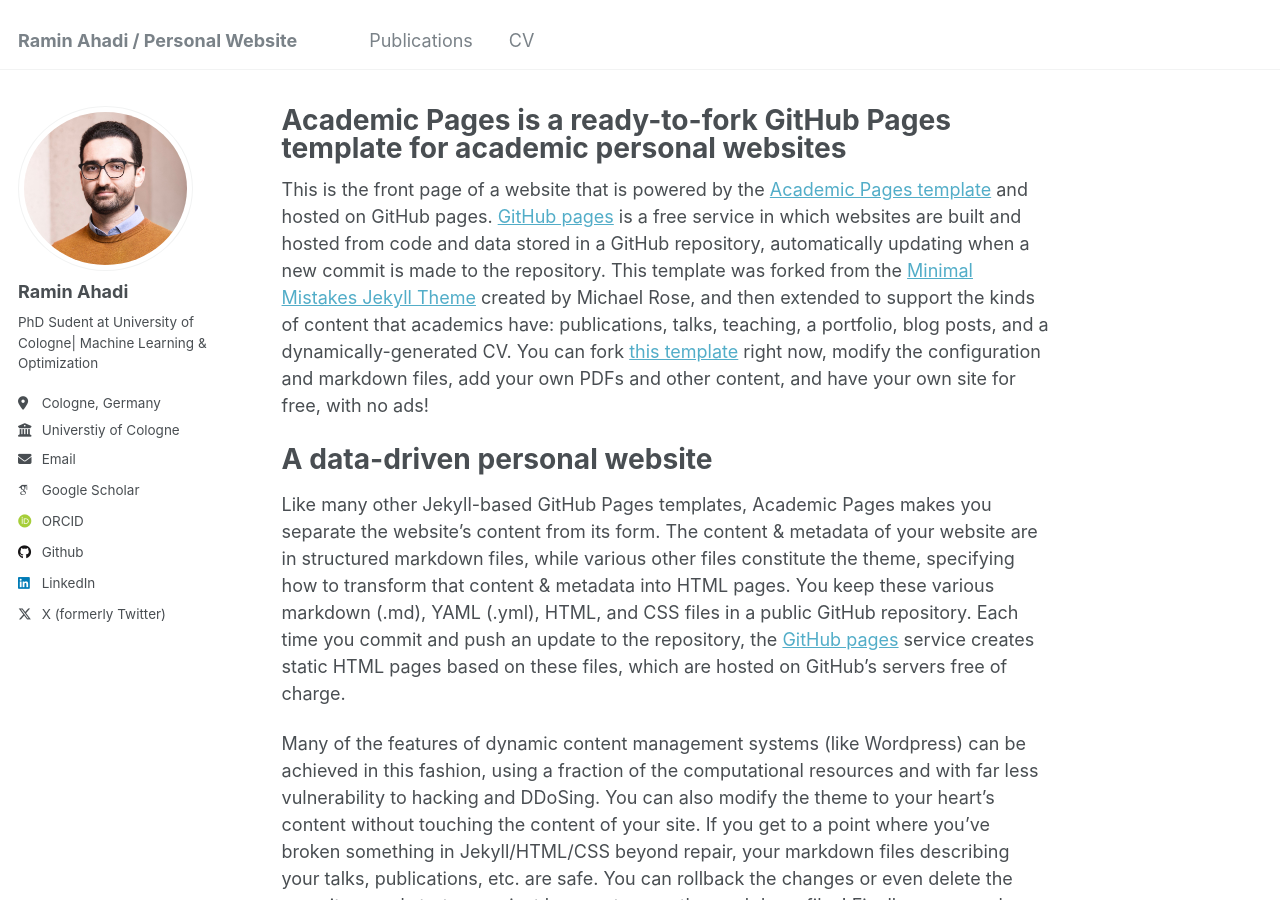
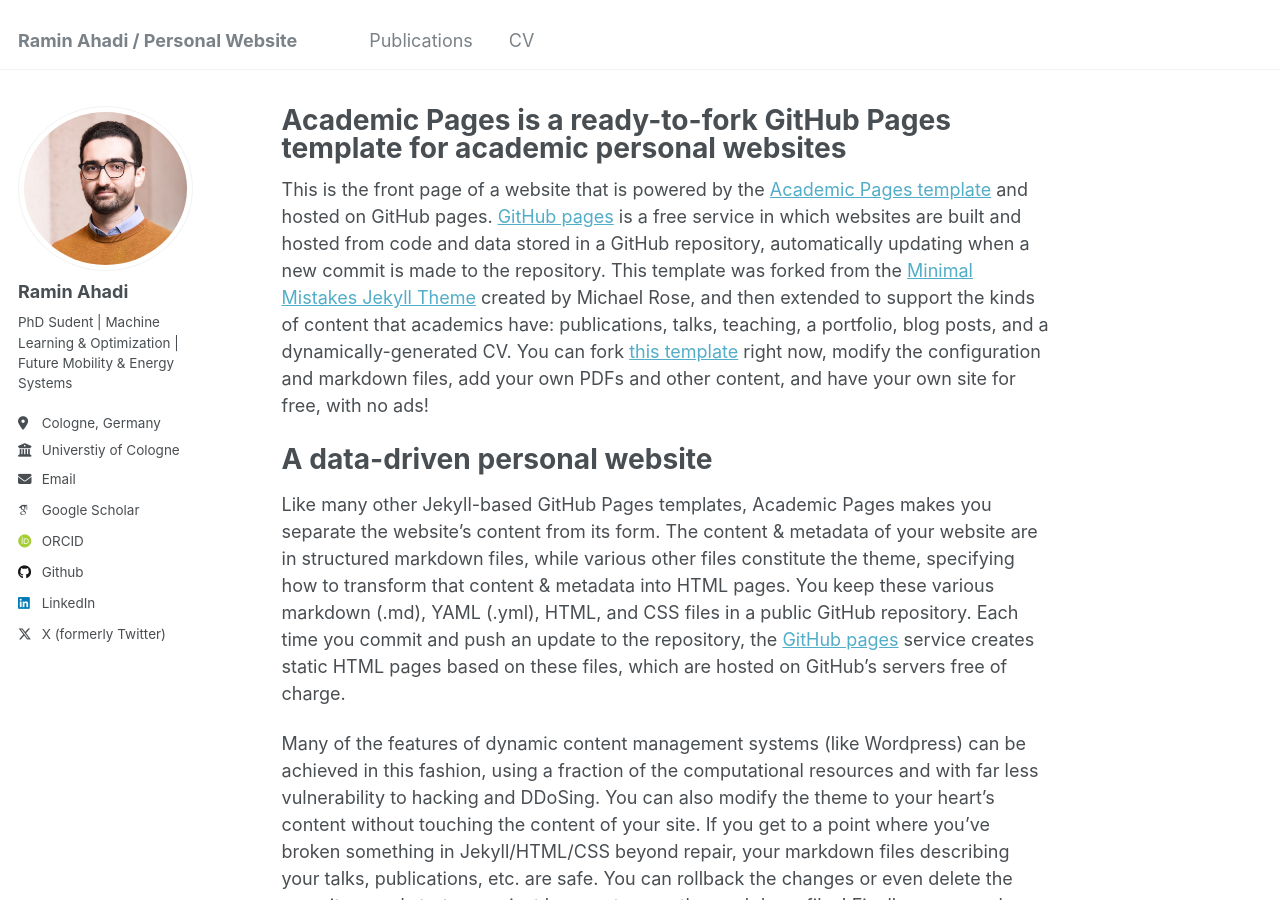
Before and after one commit to rahadi94/rahadi94.github.io, a Jekyll site: the page built from _pages/about.md, in a window 1280 px wide and 900 px high. Built offline with Jekyll 4.4.1, drawn with Linux system fonts in a browser that asks for light colours; some web fonts are replaced.

Commit message:
Update _config.yml

```diff
--- a/_config.yml
+++ b/_config.yml
@@ -24,7 +24,7 @@
   avatar           : "oMVilnzM copy.jpg"
   name             : "Ramin Ahadi"
   pronouns         : # example: "she/her"
-  bio              : "PhD Sudent at University of Cologne| Machine Learning & Optimization"
+  bio              : "PhD Sudent | Machine Learning & Optimization | Future Mobility & Energy Systems"
   location         : "Cologne, Germany"
   employer         : "Universtiy of Cologne"
   uri              : # URL
```
